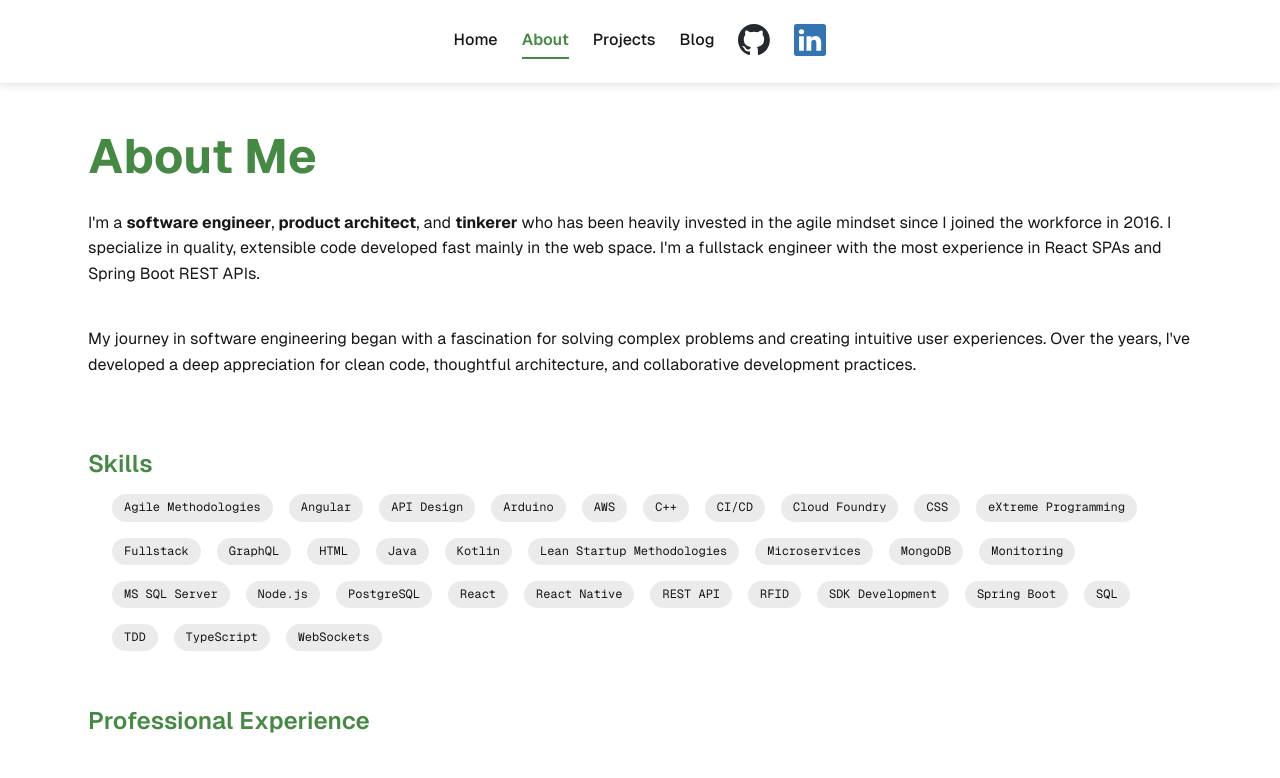
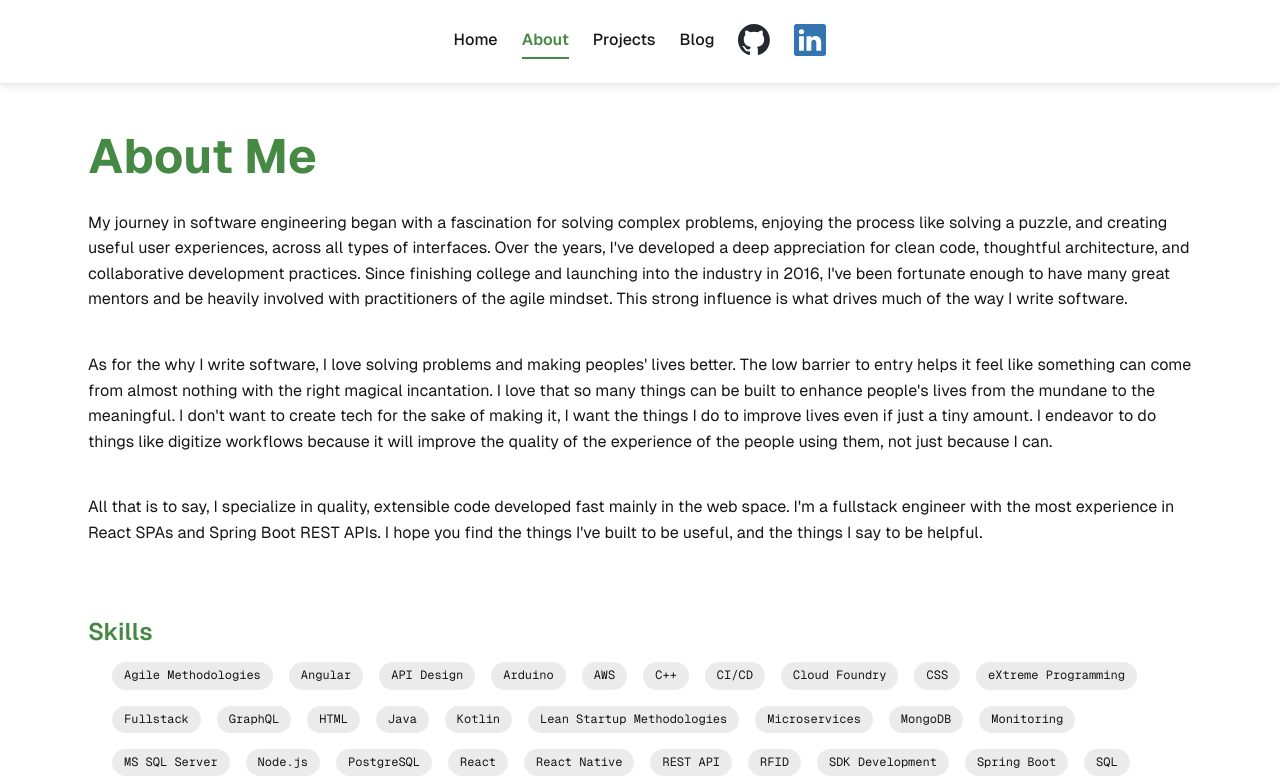
Before and after one commit to LowBudgetMan/lowbudgetman.github.io, a Next.js app: page /about in a window 1280 px wide. Shown: the top 778 px of the page. Built offline with nearby package versions, Linux system fonts and the light colour scheme.

Commit message:
Finish About Me page

```diff
--- a/src/app/about/page.tsx
+++ b/src/app/about/page.tsx
@@ -11,20 +11,22 @@ export default function About() {
                 <div className={styles.flexRow}>
                     <div className={styles.flexColumn} style={{flex: '2'}}>
                         <p className={styles.paragraph}>
-                            I&apos;m a <strong>software engineer</strong>, <strong>product architect</strong>,
-                            and <strong>tinkerer</strong> who
-                            has been heavily invested in the agile mindset since I joined the workforce in 2016. I
-                            specialize
-                            in quality, extensible code developed fast mainly in the web space. I&apos;m a fullstack
-                            engineer with the most
-                            experience in React SPAs and Spring Boot REST APIs.
+                            My journey in software engineering began with a fascination for solving complex problems, enjoying the process like solving a puzzle, and
+                            creating useful user experiences, across all types of interfaces. Over the years, I&apos;ve developed a deep appreciation for
+                            clean code, thoughtful architecture, and collaborative development practices. Since finishing college and launching into the industry in 2016,
+                            I&apos;ve been fortunate enough to have many great mentors and be heavily involved with practitioners of the agile mindset. This strong influence
+                            is what drives much of the way I write software.
                         </p>
                         <p className={styles.paragraph}>
-                            My journey in software engineering began with a fascination for solving complex problems and
-                            creating
-                            intuitive user experiences. Over the years, I&apos;ve developed a deep appreciation for
-                            clean code,
-                            thoughtful architecture, and collaborative development practices.
+                            As for the why I write software, I love solving problems and making peoples&apos; lives better. The low barrier to entry helps it feel like something
+                            can come from almost nothing with the right magical incantation. I love that so many things can be built to enhance people&apos;s lives from the
+                            mundane to the meaningful. I don&apos;t want to create tech for the sake of making it, I want the things I do to improve lives even if just a tiny amount.
+                            I endeavor to do things like digitize workflows because it will improve the quality of the experience of the people using them, not just because I can.
+
+                        </p>
+                        <p className={styles.paragraph}>
+                            All that is to say, I specialize in quality, extensible code developed fast mainly in the web space. I&apos;m a fullstack engineer with the most experience
+                            in React SPAs and Spring Boot REST APIs. I hope you find the things I&apos;ve built to be useful, and the things I say to be helpful.
                         </p>
                     </div>
                 </div>
@@ -162,20 +164,20 @@ export default function About() {
                     </p>
                 </div>
             </section>
-            <section className={styles.section}>
-                <h2 className={`${styles.sectionTitle} ${styles.about}`}>Personal Interests</h2>
-                <p className={styles.paragraph}>
-                    When I&apos;m not coding, you can find me hiking in the mountains, experimenting with new cooking
-                    recipes,
-                    or contributing to open-source projects. I&apos;m also an avid reader of technical books and blogs,
-                    constantly seeking to expand my knowledge and skills in the ever-evolving tech landscape.
-                </p>
-                <p className={styles.paragraph}>
-                    I believe in the power of technology to solve real-world problems and improve people&apos;s lives.
-                    This belief drives my passion for creating software that is not only functional but also
-                    accessible, intuitive, and enjoyable to use.
-                </p>
-            </section>
+            {/*<section className={styles.section}>*/}
+            {/*    <h2 className={`${styles.sectionTitle} ${styles.about}`}>Personal Interests</h2>*/}
+            {/*    <p className={styles.paragraph}>*/}
+            {/*        When I&apos;m not coding, you can find me hiking in the mountains, experimenting with new cooking*/}
+            {/*        recipes,*/}
+            {/*        or contributing to open-source projects. I&apos;m also an avid reader of technical books and blogs,*/}
+            {/*        constantly seeking to expand my knowledge and skills in the ever-evolving tech landscape.*/}
+            {/*    </p>*/}
+            {/*    <p className={styles.paragraph}>*/}
+            {/*        I believe in the power of technology to solve real-world problems and improve people&apos;s lives.*/}
+            {/*        This belief drives my passion for creating software that is not only functional but also*/}
+            {/*        accessible, intuitive, and enjoyable to use.*/}
+            {/*    </p>*/}
+            {/*</section>*/}
         </main>
     );
 }
--- a/src/app/shared.module.css
+++ b/src/app/shared.module.css
@@ -80,6 +80,7 @@
   margin-right: 0.5rem;
   margin-bottom: 0.5rem;
   font-family: var(--font-geist-mono);
+  cursor: default;
 }
 
 .button {
```
